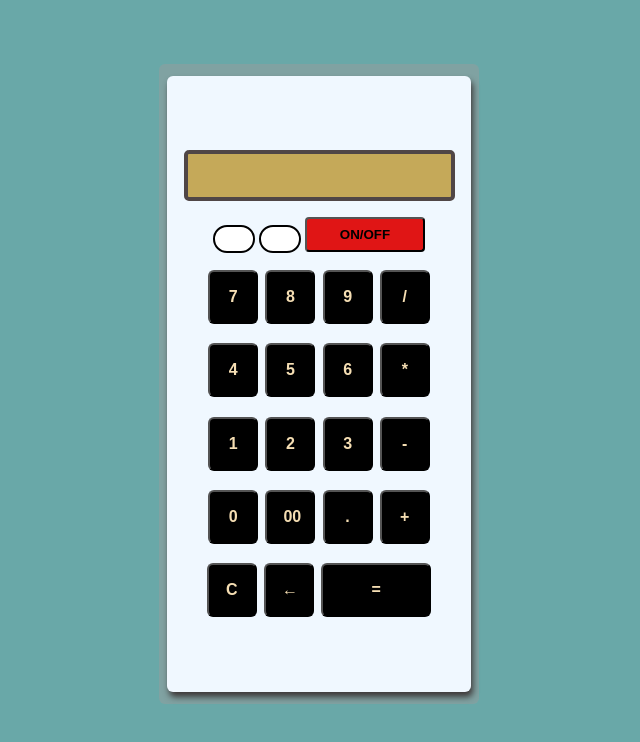
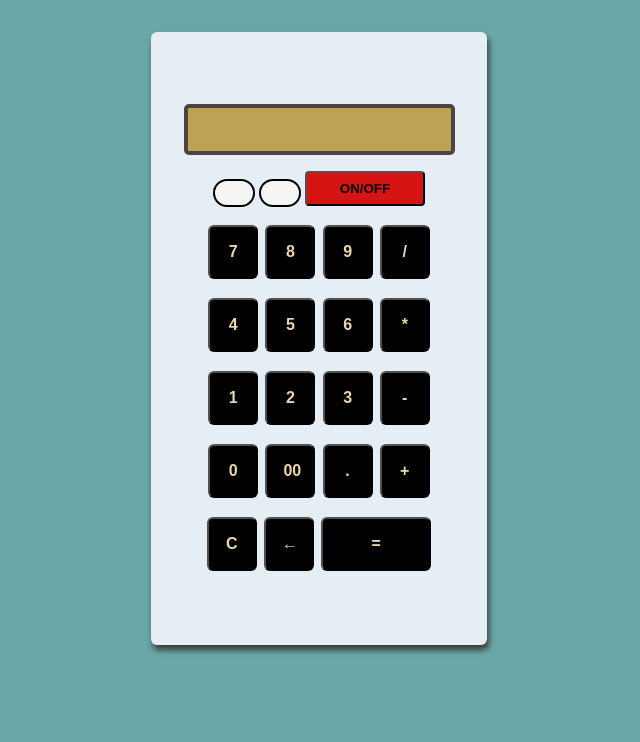
Before and after one commit to abhayrajak06/Calculator, a plain HTML site: page index.html in a window 1280 px wide. Shown: the whole page, without its empty margins (321-961 px from the left). Drawn offline with Linux system fonts and the light colour scheme.

Commit message:
UI improved and minor issues fixed

```diff
--- a/index.html
+++ b/index.html
@@ -4,6 +4,7 @@
     <meta charset="UTF-8">
     <meta name="viewport" content="width=device-width, initial-scale=1.0">
     <title>Calculator</title>
+    <link rel="icon" type="image/x-icon" href="/calculator.ico">
     <link rel="stylesheet" href="style.css">
 </head>
 <body>
--- a/script.js
+++ b/script.js
@@ -38,6 +38,7 @@ document.addEventListener("keydown", (e) => {
   //   console.log("Key pressed:", e.key); // Debugging log
 
   if (onoff) {
+    console.log(e.key);
     if (e.key === "Enter") {
       string = eval(string);
     } else if (e.key === "C" || e.key === "c") {
@@ -58,7 +59,8 @@ document.addEventListener("keydown", (e) => {
       e.key === "-" ||
       e.key === "*" ||
       e.key === "/" ||
-      e.key === "."
+      e.key === "." ||
+      e.key === "0"
     ) {
       string += e.key;
     }
--- a/style.css
+++ b/style.css
@@ -33,14 +33,17 @@
 .container{
     background-color: rgb(128, 162, 162);
     width: 20rem;
-    margin: 4rem auto;
+    margin: 2rem auto;
     border-radius: 6px;
     display: flex;
     flex-direction: column;
     justify-content: center;
     align-items: center;
     /* height: 70vh; */
-    height: 80vh;
+    /* height: 80vh; */
+    /* padding: 1rem; */
+    height: 100%;
+
 }
 
 .inner-container{
@@ -51,8 +54,12 @@
     justify-content: center;
     align-items: center;
     /* height: 70vh; */
-    height: 77vh;
+    /* height: 77vh; */
     box-shadow: 2px 5px 6px rgb(62, 57, 57);
+    padding: 4rem 1rem;
+    height: 100%;
+    filter: brightness(96%);
+
 }
 
 .pressed{
```
Also changed, not shown: calculator.ico (added).
